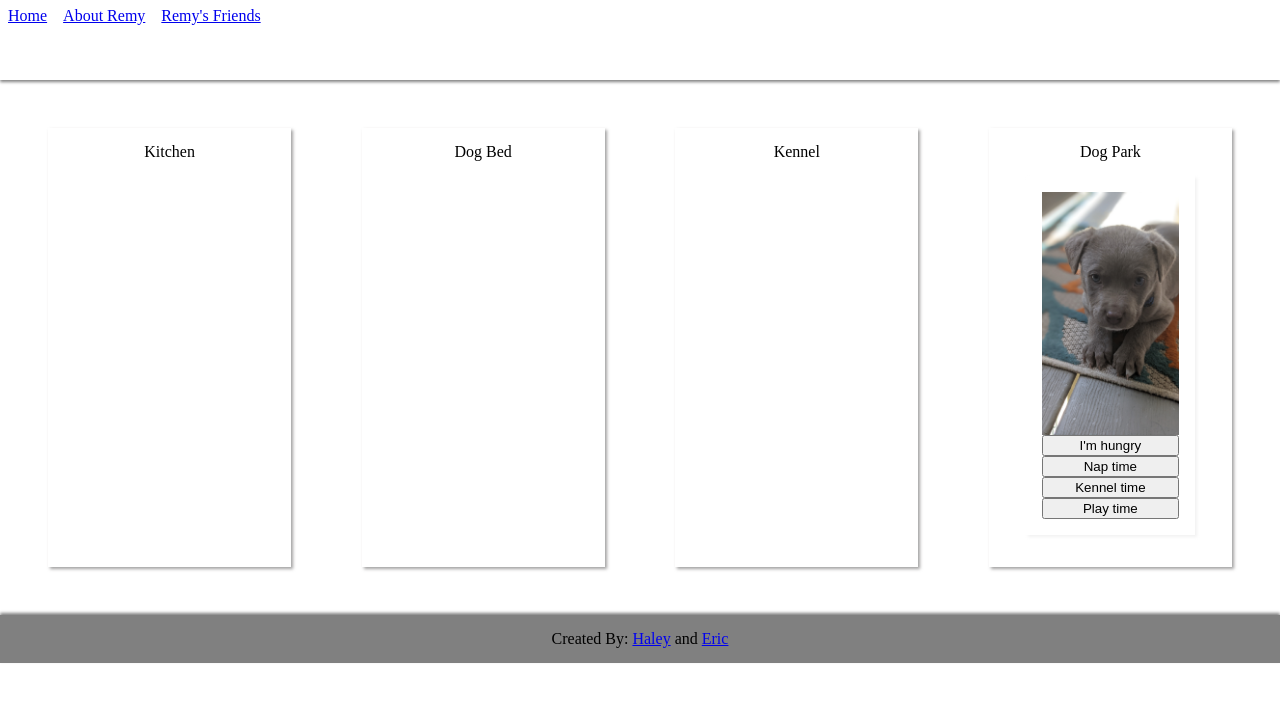
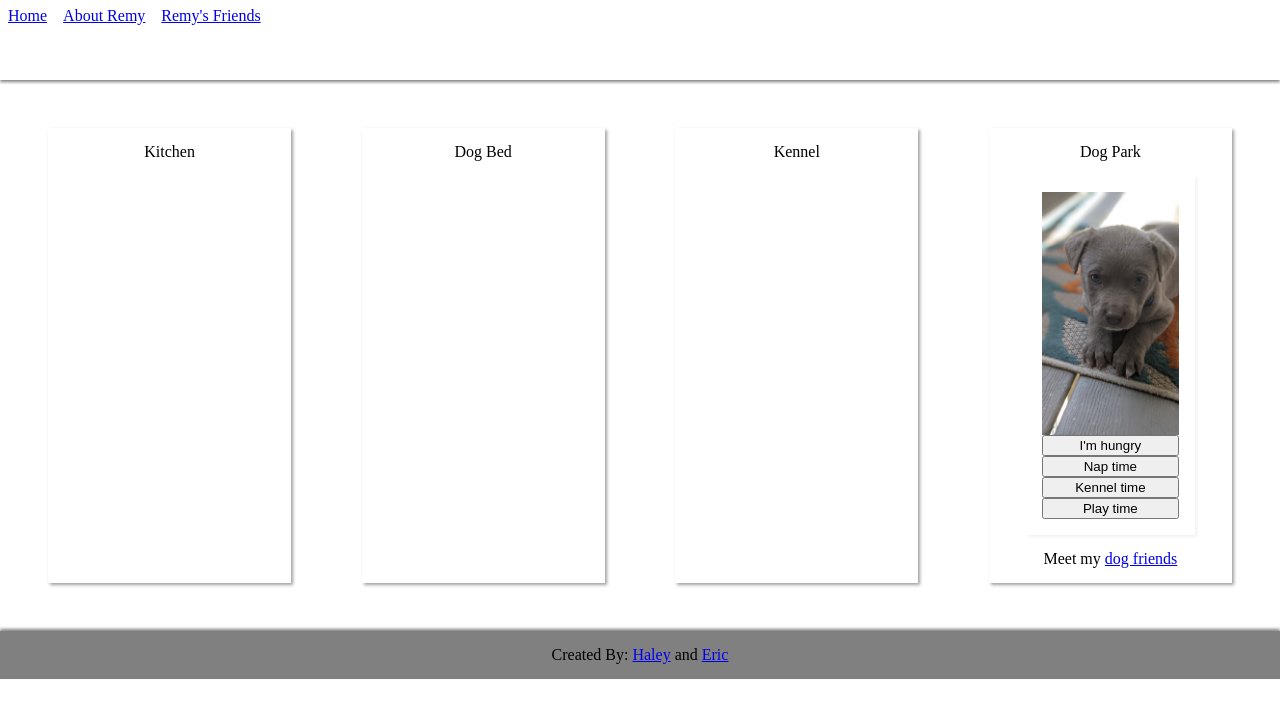
Before and after one commit to haleywarson/a-day-of-remy, a React (Create React App) app in the folder remy-app/: page / in a window 1280 px wide. Both pictures are taken after a click on the button "Play time". Shown: the top 718 px of the page. Built offline with nearby package versions, Linux system fonts and the light colour scheme; data requests are answered from the project's data file.

Commit message:
added link to dog friends from dog park

```diff
--- a/remy-app/src/Components/DogPark.js
+++ b/remy-app/src/Components/DogPark.js
@@ -10,14 +10,21 @@ export default function DogPark(props) {
     const renderRemy = () => {
         let remyInDogPark = props.dogPark.length !== 0;
         if(remyInDogPark) {
-            return <RemyCard
+            return (
+                <>
+                    <RemyCard
                     dogPark={props.dogPark}
                     remys={props.remys}
                     napRemy={props.napRemy}
                     parkRemy={props.parkRemy}
                     feedRemy={props.feedRemy}
                     kennelRemy={props.kennelRemy}
-                    />;
+                    />
+                    <p>
+                    Meet my <a href="/friends">dog friends</a>
+                    </p>
+                </>
+                );
             }
         };
 
--- a/remy-app/src/Components/Home.js
+++ b/remy-app/src/Components/Home.js
@@ -70,6 +70,12 @@ export default class App extends Component {
     });
   }
 
+  // imFullAlert = () => {
+  //   if ({this.state.treatCount} >== 5) {
+  //     alert("I'm full!")
+  //   }
+  // }
+
   render() {
         return (
           <div className="App">
```
Lines whose indentation alone changed are shown as unchanged.
